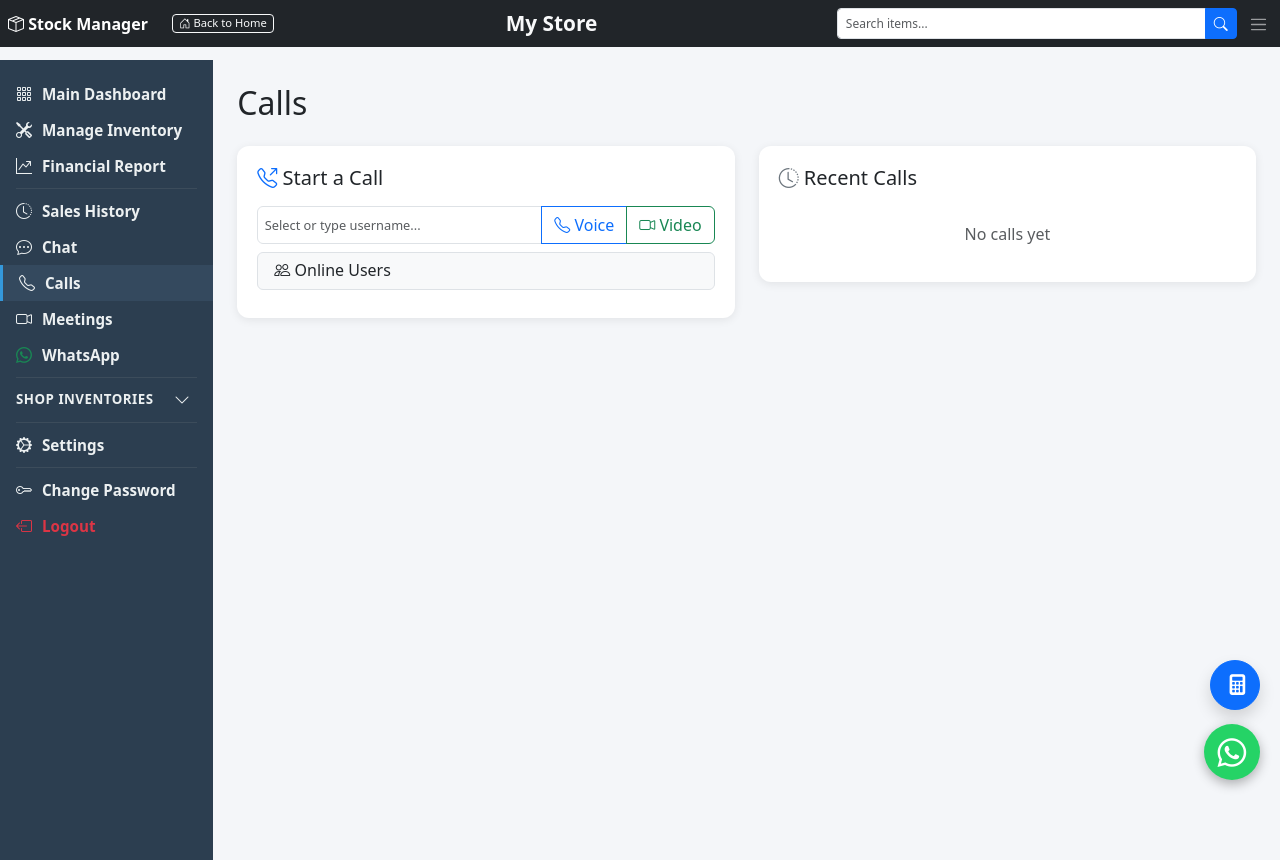
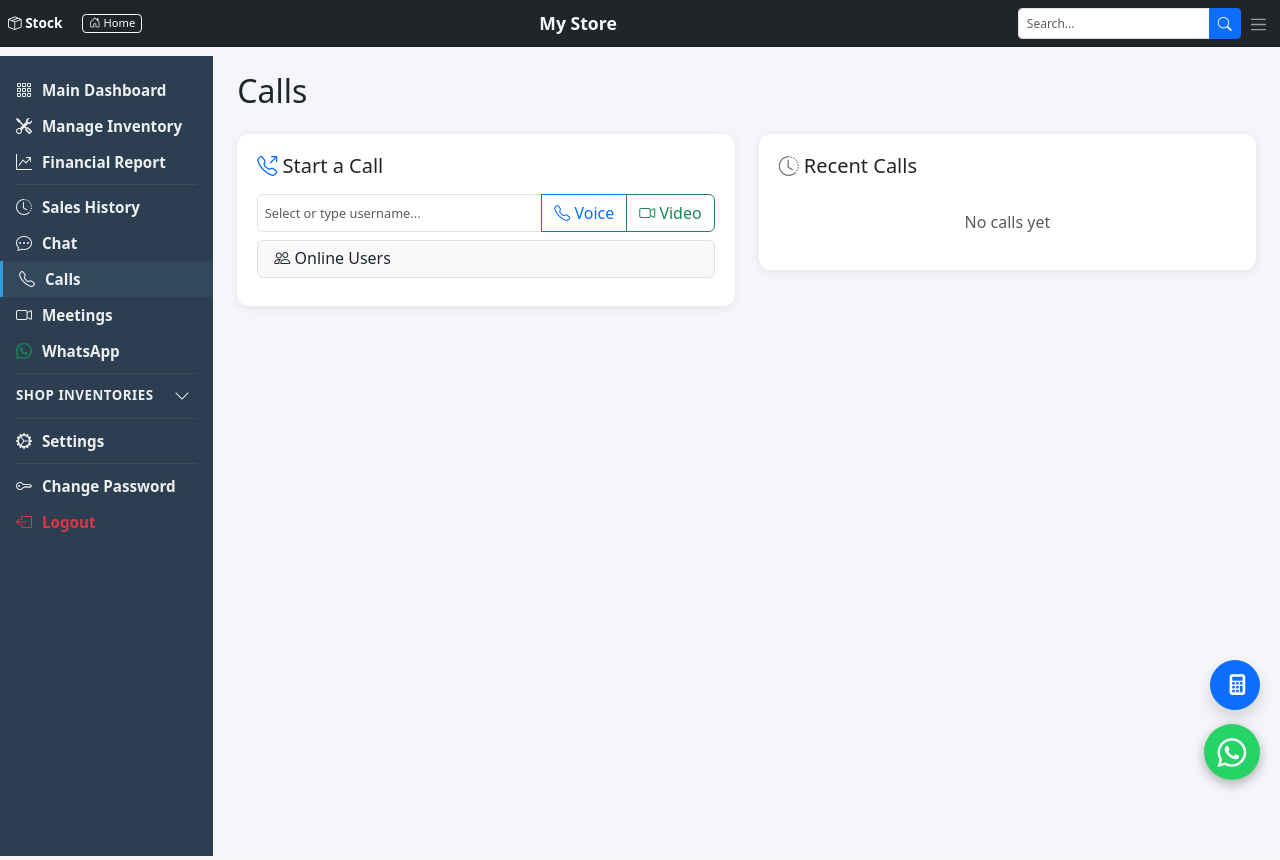
Before and after one commit to nkulawuamw-gif/inventory, a Django app: page /calls/ in a window 1280 px wide. Run offline with Django 5.2, Linux system fonts and the light colour scheme; the visitor is signed in with stand-in values (Sample User, id 1); data comes from the database, SQL or seed files in the repository; data that the repository does not hold is empty.

Commit message:
fix mobile navbar overflow and tighten mobile layout
- Hide search form on mobile (available in collapse menu)
- Shrink brand text, hide on xs screens
- Reduce Back to Home to icon-only on mobile
- Company name uses clamp() font-size with text-overflow:ellipsis
- Smaller sidebar links on mobile
- Use g-0 row, tighter main padding, reduced container-fluid padding
- Smaller stat cards, modals, table cells on mobile
- Reduce min-height touch targets to 40px

```diff
--- a/stock_manager/templates/stock_manager/base.html
+++ b/stock_manager/templates/stock_manager/base.html
@@ -11,8 +11,9 @@
         body { background-color: #f4f6f9; }
         img, table, input, select, textarea { max-width: 100%; }
         img { height: auto; }
-        .sidebar { min-height: 100vh; background: #2c3e50; font-size: 0.95rem; overflow-y: scroll; }
+        .sidebar { min-height: 100vh; background: #2c3e50; font-size: 0.95rem; overflow-y: auto; }
         .sidebar a { color: #ecf0f1; text-decoration: none; padding: 6px 16px; display: block; white-space: nowrap; overflow: hidden; text-overflow: ellipsis; font-weight: 600; }
+        @media (max-width: 767px) { .sidebar a { font-size: 0.85rem; padding: 8px 14px; } }
         .sidebar a:hover, .sidebar a.active { background: #34495e; border-left: 3px solid #3498db; }
         .sidebar a i { margin-right: 6px; font-size: 1rem; width: 18px; text-align: center; }
         .sidebar hr { margin: 4px 12px; }
@@ -197,22 +204,22 @@
     <form style="display:none"><input type="hidden" name="csrfmiddlewaretoken" value="{{ csrf_token }}"></form>
     {% endif %}
     <nav class="navbar navbar-dark bg-dark fixed-top" style="z-index: 1030;">
-        <div class="container-fluid px-2">
-            <div class="d-flex align-items-center gap-1">
-                <button class="menu-toggle" onclick="toggleSidebar()">☰</button>
-                <a class="navbar-brand py-0" href="{% url 'dashboard' %}" style="font-size:1rem;">
-                    <i class="bi bi-box-seam"></i> Stock Manager
+        <div class="container-fluid px-1 px-md-2">
+            <div class="d-flex align-items-center gap-1" style="min-width:0;flex-shrink:1;">
+                <button class="menu-toggle" onclick="toggleSidebar()" aria-label="Menu">☰</button>
+                <a class="navbar-brand py-0 d-none d-sm-inline" href="{% url 'dashboard' %}" style="font-size:0.85rem;white-space:nowrap;">
+                    <i class="bi bi-box-seam"></i> Stock
                 </a>
-                <a href="{% url 'logout' %}?next={% url 'landing' %}" class="btn btn-outline-light btn-sm py-0 ms-1">
-                    <i class="bi bi-house-door"></i> Back to Home
+                <a href="{% url 'logout' %}?next={% url 'landing' %}" class="btn btn-outline-light btn-sm py-0" style="font-size:0.7rem;padding:2px 6px;white-space:nowrap;">
+                    <i class="bi bi-house-door"></i> <span class="d-none d-sm-inline">Home</span>
                 </a>
             </div>
-            <div class="flex-grow-1 text-center text-light" style="font-size:1.3rem; font-weight:700; white-space:nowrap;">
-                {{ company.company_name|default:"Inventory Management System" }}
+            <div class="text-center text-light mx-1" style="font-size:clamp(0.7rem, 3.5vw, 1.1rem); font-weight:700; overflow:hidden; text-overflow:ellipsis; white-space:nowrap; flex:1; min-width:0;">
+                {{ company.company_name|default:"Inventory" }}
             </div>
-            <form class="d-flex mx-2" action="{% url 'search' %}" method="get" style="max-width:400px; width:100%;">
+            <form class="d-none d-md-flex mx-1" action="{% url 'search' %}" method="get" style="max-width:300px; flex-shrink:1;">
                 <div class="input-group input-group-sm">
-                    <input class="form-control" type="search" name="q" placeholder="Search items..." value="{{ query|default:'' }}" aria-label="Search">
+                    <input class="form-control" type="search" name="q" placeholder="Search..." value="{{ query|default:'' }}" aria-label="Search">
                     <button class="btn btn-primary" type="submit"><i class="bi bi-search"></i></button>
                 </div>
             </form>
@@ -257,8 +270,8 @@
         </div>
     </nav>
 
-    <div class="container-fluid" style="padding-top:60px;">
-        <div class="row">
+    <div class="container-fluid" style="padding-top:56px;padding-left:0;padding-right:0;">
+        <div class="row g-0">
             <nav class="col-md-2 d-none d-md-block sidebar p-0" id="mainSidebar">
                 <div class="pt-3">
                     {% if user_access.is_admin %}
@@ -331,7 +344,7 @@
                 </div>
             </nav>
 
-            <main class="col-12 col-md-10 ms-sm-auto px-md-4 py-4">
+            <main class="col-12 col-md-10 ms-sm-auto px-2 px-md-4 py-3">
                 {% block content %}{% endblock %}
             </main>
         </div>
```
Also changed, not shown: other parts of stock_manager/templates/stock_manager/base.html (+45 -33 lines).
